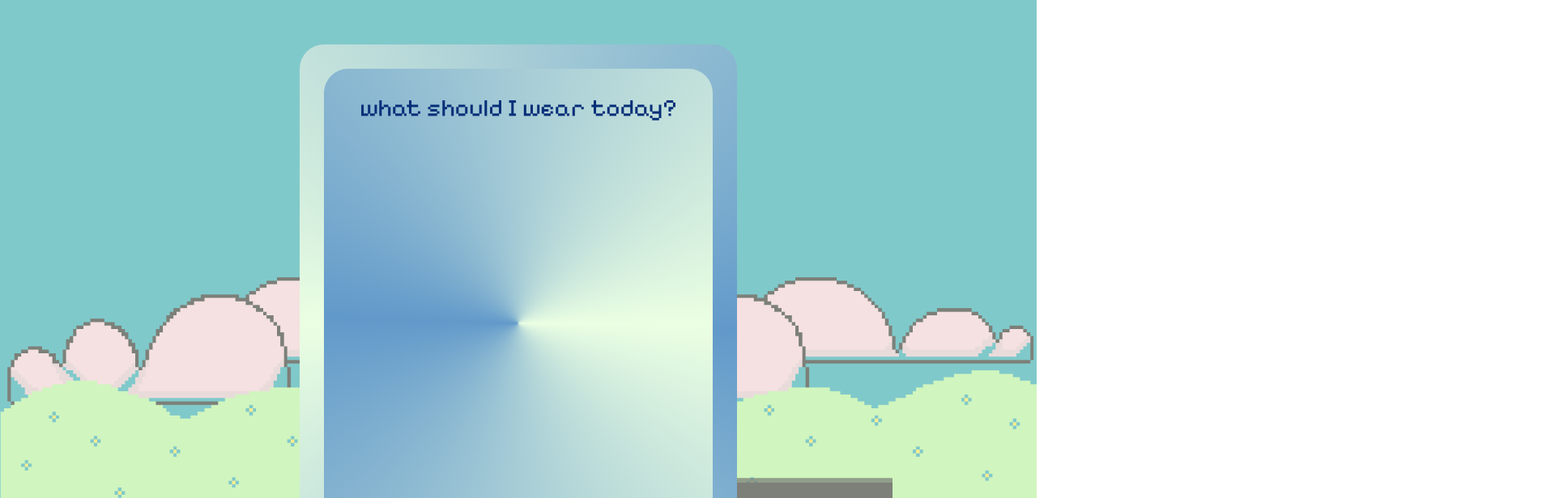
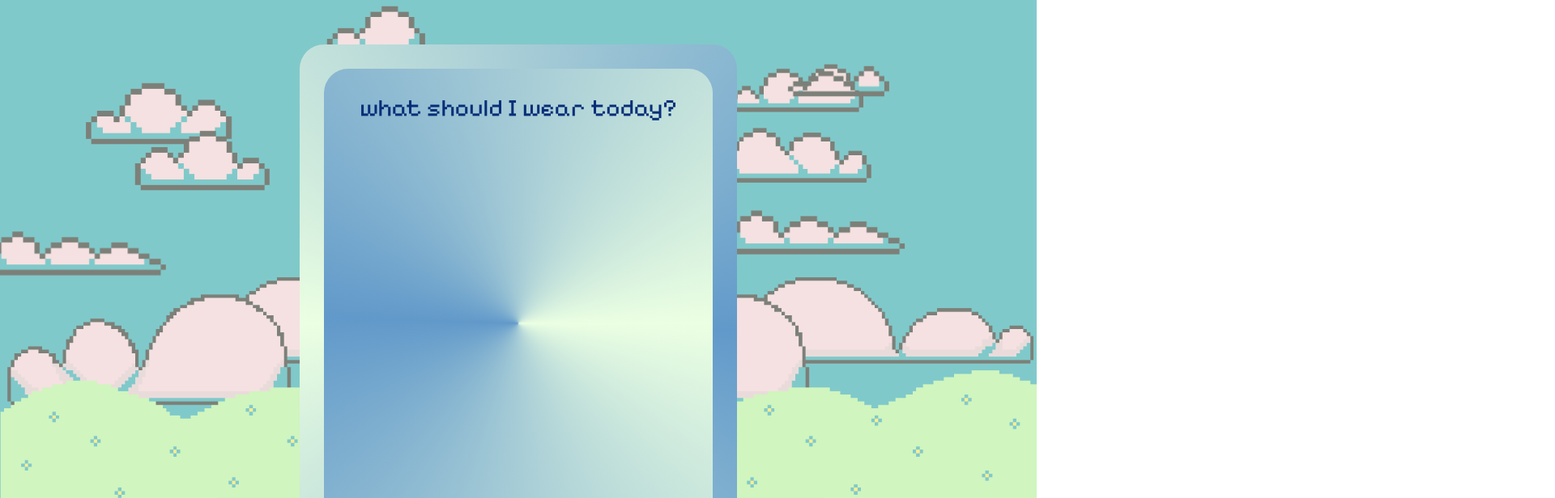
Before and after one commit to Orozco23/pixel-puppy, a React (Vite) app: page / in a window 1280 px wide. Shown: the top 616 px of the page at 81% size, 1920 px wide, since content can reach past the window. Built offline with nearby package versions, Linux system fonts and the light colour scheme.

Commit message:
style: position and animation of clouds

```diff
--- a/src/App.css
+++ b/src/App.css
@@ -56,6 +56,113 @@
   background-position: bottom left;
 }
 
+/* Clouds */
+.cloud-1 {
+  position: absolute;
+  top: 4vw;
+  left: 3vw;
+  width: 14vw;
+  max-width: 182px;
+  height: auto;
+}
+
+.cloud-2 {
+  position: absolute;
+  top: -2vw;
+  left: 39vw;
+  width: 10vw;
+  max-width: 130px;
+  height: auto;
+}
+
+.cloud-3 {
+  position: absolute;
+  top: 2vw;
+  left: 65vw;
+  width: 13vw;
+  max-width: 170px;
+  height: auto;
+}
+
+.cloud-4 {
+  position: absolute;
+  top: 3vw;
+  left: 84vw;
+  width: 10vw;
+  max-width: 125px;
+  height: auto;
+}
+
+.cloud-5 {
+  position: absolute;
+  top: 16vw;
+  left: 7vw;
+  width: 17vw;
+  max-width: 217px;
+  height: auto;
+}
+
+.cloud-6 {
+  position: absolute;
+  top: 9vw;
+  left: 21vw;
+  width: 13vw;
+  max-width: 170px;
+  height: auto;
+}
+
+.cloud-7 {
+  position: absolute;
+  top: 8vw;
+  left: 78vw;
+  width: 14vw;
+  max-width: 187px;
+  height: auto;
+}
+
+.cloud-8 {
+  position: absolute;
+  top: 14vw;
+  left: 65vw;
+  width: 17vw;
+  max-width: 217px;
+  height: auto;
+}
+
+/* Animation for clouds moving to the left */
+@keyframes cloud-move-to-left {
+  0% {
+    transform: translateX(0vw);
+  }
+  50% {
+    transform: translateX(-15vw);
+  }
+  100% {
+    transform: translateX(0vw);
+  }
+}
+
+.cloud-2, .cloud-4, .cloud-5, .cloud-6,  .cloud-7 {
+  animation: cloud-move-to-left 30s linear infinite;
+}
+
+/* Animation for clouds moving to the right */
+@keyframes cloud-move-to-right {
+  0% {
+    transform: translateX(0vw);
+  }
+  50% {
+    transform: translateX(10vw);
+  }
+  100% {
+    transform: translateX(0vw);
+  }
+}
+
+.cloud-1, .cloud-3,.cloud-8 {
+  animation: cloud-move-to-right 30s linear infinite;
+}
+
 .card {
   display: flex;
   width: 32.5rem;
```
